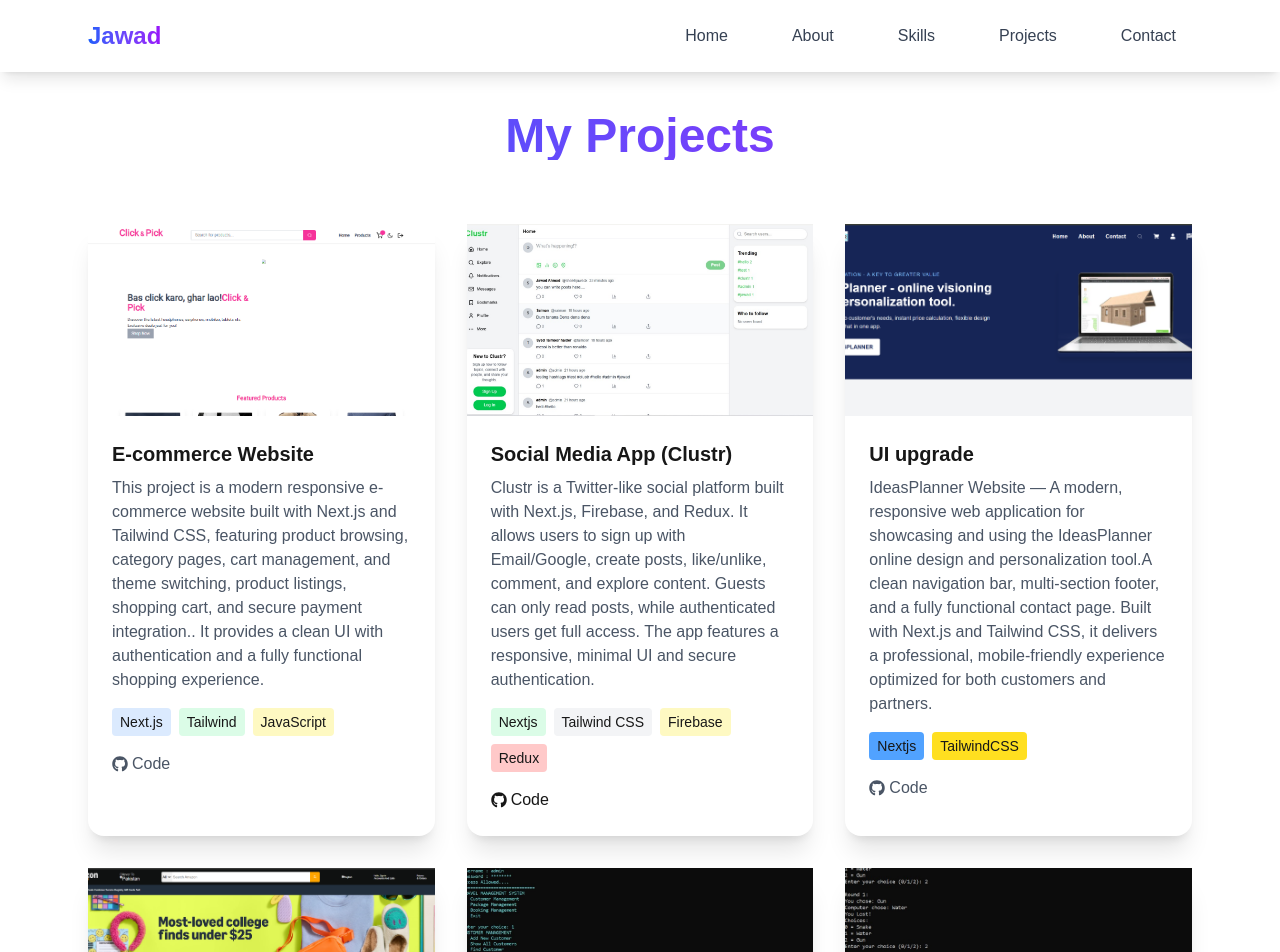
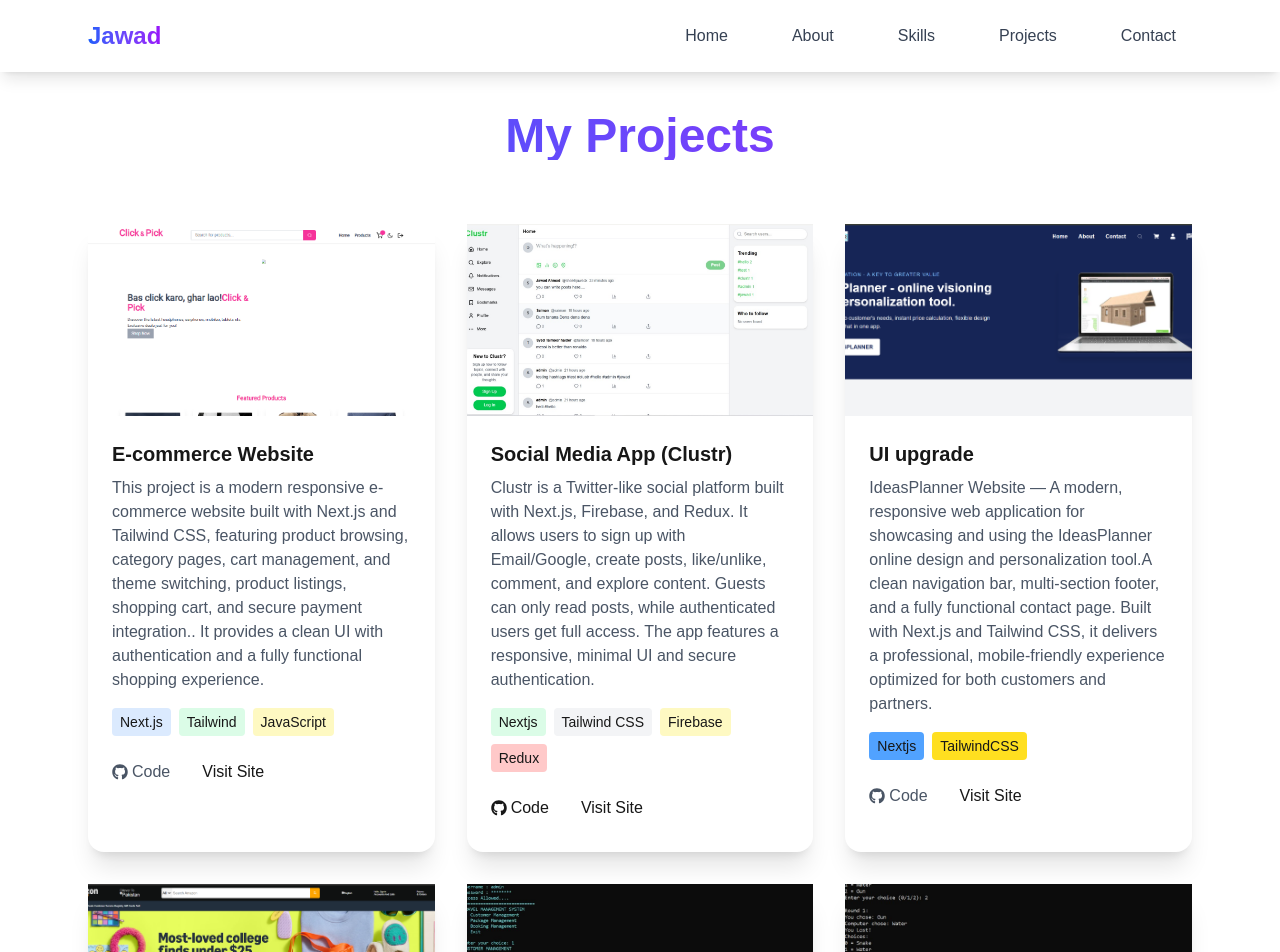
Before and after one commit to ijawadahmadcs/jawadahmad, a Next.js app: page /projects in a window 1280 px wide. Shown: the top 952 px of the page. Built offline with nearby package versions, Linux system fonts and the light colour scheme.

Commit message:
links-added

```diff
--- a/src/app/projects/page.jsx
+++ b/src/app/projects/page.jsx
@@ -12,18 +12,19 @@ export default function Projects() {
           My Projects
         </h2>
 
+        {/* //project1 */}
         <div className="grid md:grid-cols-1 lg:grid-cols-3 gap-8 ">
           <div className="bg-white shadow-xl rounded-2xl  hover:shadow-2xl">
             <div className="relative">
-              <Link href={"https://picksyy.vercel.app/"} target="_blank">
               <img
                 src="images/prog1.png"
                 alt="E-commerce Website"
                 className="w-full h-48 object-cover hover:scale-110 transition-transform"
               />
-              </Link>
+
               <div className="absolute inset-0 bg-gradient-to-t from-black/50 to-transparent opacity-0 hover:opacity-100 transition-opacity" />
             </div>
+
             <div className="p-6">
               <h3 className="text-xl font-bold mb-2">E-commerce Website</h3>
               <p className="text-gray-600 mb-4">
@@ -45,6 +46,7 @@ export default function Projects() {
                   JavaScript
                 </span>
               </div>
+              <div className="flex flex-wrap gap-4 flex-row">
                 <a
                   href="https://github.com/ijawadahmadcs/e-commerence.git"
                   target="_blank"
@@ -53,18 +55,28 @@ export default function Projects() {
                 >
                   <FaGithub className="mr-1" /> Code
                 </a>
+                <a
+                  href="https://picksyy.vercel.app"
+                  target="_blank"
+                  rel="noopener noreferrer"
+                >
+                  <button className="px-4 py-2 cursor-pointer">
+                    Visit Site
+                  </button>
+                </a>
+              </div>
             </div>
           </div>
 
+          {/* project2 */}
           <div className="bg-white rounded-2xl shadow-xl hover:shadow-2xl ">
             <div className="relative">
-              <Link href="https://clustrapp.vercel.app" target="_blank">
               <img
                 src="images/prog5.jpg"
                 alt="Amazon Clone"
                 className="w-full h-48 object-cover hover:scale-110 transition-transform"
               />
-              </Link>
+
               <div className="absolute inset-0 bg-gradient-to-t from-black/50 to-transparent opacity-0 hover:opacity-100 transition-opacity" />
             </div>
             <div className="p-6">
@@ -93,6 +105,7 @@ export default function Projects() {
                   Redux
                 </span>
               </div>
+              <div className="flex flex-wrap gap-4 flex-row">
                 <a
                   href="https://github.com/ijawadahmadcs/clustr"
                   target="_blank"
@@ -101,22 +114,27 @@ export default function Projects() {
                 >
                   <FaGithub className="mr-1" /> Code
                 </a>
+                <a
+                  href="https://clustrapp.vercel.app"
+                  target="_blank"
+                  rel="noopener noreferrer"
+                >
+                  <button className="px-4 py-2 cursor-pointer">
+                    Visit Site
+                  </button>
+                </a>
+              </div>
             </div>
           </div>
 
           <div className="bg-white rounded-2xl shadow-xl hover:shadow-2xl ">
             <div className="relative">
-              <a
-                href="https://ideasplanner.vercel.app/"
-                target="_blank"
-                className="cursor-pointer"
-              >
               <img
                 src="images/prog6.png"
                 alt="IdeasPlanner"
                 className="w-full h-48 object-cover hover:scale-110 transition-transform"
               />
-              </a>
+
               <div className="absolute inset-0 bg-gradient-to-t from-black/50 to-transparent opacity-0 hover:opacity-100 transition-opacity" />
             </div>
             <div className="p-6">
@@ -137,6 +155,7 @@ export default function Projects() {
                   TailwindCSS
                 </span>
               </div>
+              <div className="flex flex-wrap gap-4 flex-row">
                 <a
                   href="https://github.com/ijawadahmadcs/ideasplanner"
                   target="_blank"
@@ -145,6 +164,16 @@ export default function Projects() {
                 >
                   <FaGithub className="mr-1" /> Code
                 </a>
+                <a
+                  href="https://ideasplanner.vercel.app"
+                  target="_blank"
+                  rel="noopener noreferrer"
+                >
+                  <button className="px-4 py-2 cursor-pointer">
+                    Visit Site
+                  </button>
+                </a>
+              </div>
             </div>
           </div>
 
```
Lines whose indentation alone changed are shown as unchanged.
